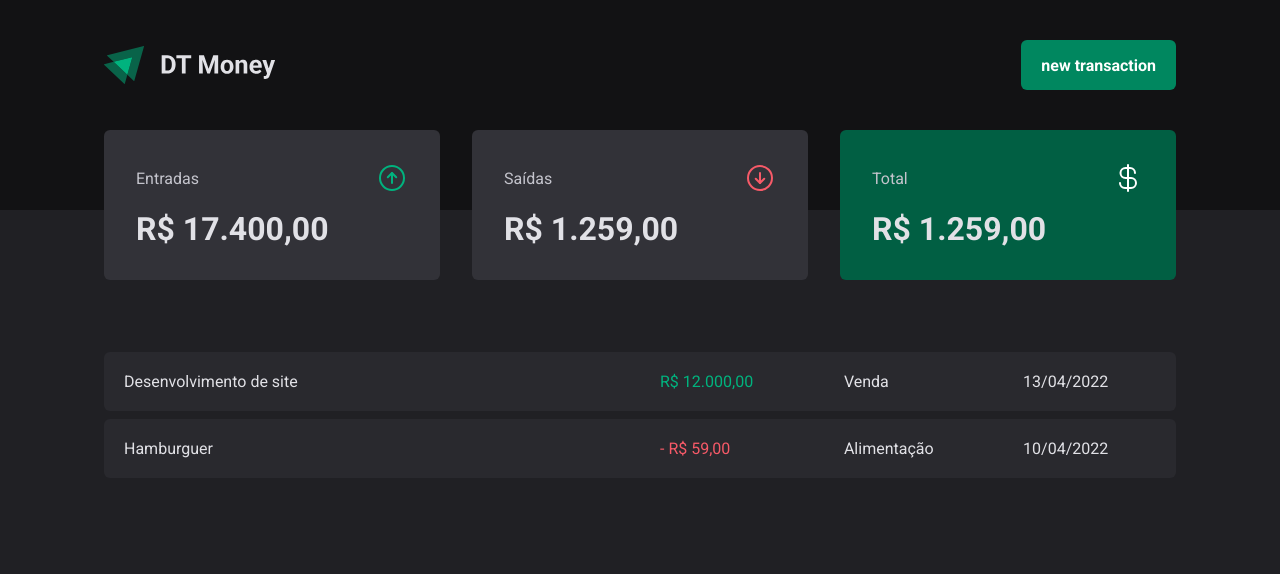
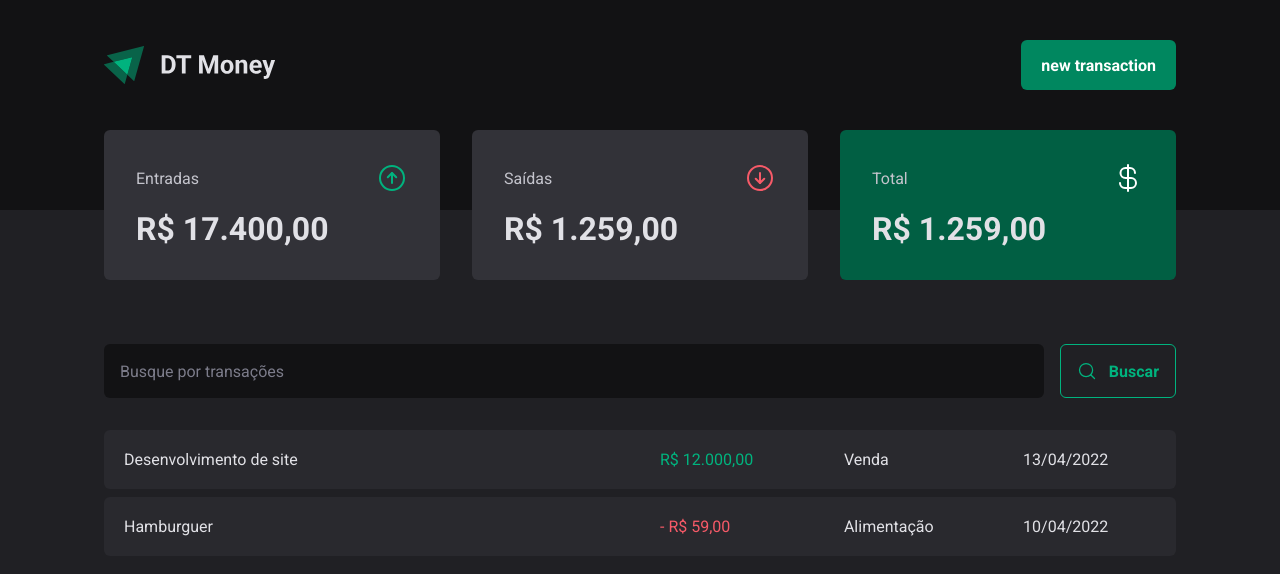
Before and after one commit to eddyzera/dt-money-ignite, a React (Vite) app: page / in a window 1280 px wide. Shown: the top 574 px of the page. Built offline with nearby package versions, Linux system fonts and the light colour scheme.

Commit message:
feat: created SearchForm component

```diff
--- /dev/null
+++ b/src/components/SearchForm/SearchForm.tsx
@@ -0,0 +1,15 @@
+import React from 'react'
+import { MagnifyingGlass } from 'phosphor-react'
+import { SearchFormContainer } from './styles'
+
+export const SearchForm: React.FunctionComponent = () => {
+  return (
+    <SearchFormContainer>
+      <input type="text" placeholder="Busque por transações" />
+      <button type="submit">
+        <MagnifyingGlass size={20} />
+        Buscar
+      </button>
+    </SearchFormContainer>
+  )
+}
--- /dev/null
+++ b/src/components/SearchForm/styles.ts
@@ -0,0 +1,40 @@
+import styled from 'styled-components'
+
+export const SearchFormContainer = styled.form`
+  display: flex;
+  gap: 1rem;
+
+  input {
+    flex: 1;
+    border-radius: 6px;
+    border: 0;
+    background-color: ${props => props.theme['gray-900']};
+    color: ${props => props.theme['gray-300']};
+    padding: 1rem;
+
+    &::placeholder {
+      color: ${props => props.theme['gray-500']};
+    }
+  }
+
+  button {
+    display: flex;
+    align-items: center;
+    gap: 0.75rem;
+
+    border: 0;
+    padding: 1rem;
+    background-color: transparent;
+    border: 1px solid ${props => props.theme['green-300']};
+    color: ${props => props.theme['green-300']};
+    font-weight: bold;
+    border-radius: 6px;
+
+    &:hover {
+      background-color: ${props => props.theme['green-500']};
+      border-color: ${props => props.theme['green-500']};
+      color: ${props => props.theme['white']};
+      transition: background-color 0.2s, color 0.2s, border-color 0.2s;
+    }
+  }
+`
--- a/src/components/index.tsx
+++ b/src/components/index.tsx
@@ -1,2 +1,3 @@
 export { Header } from './Header/Header'
 export { Summary } from './Summary/Summary'
+export { SearchForm } from './SearchForm/SearchForm'
--- a/src/pages/Transactions/Transactions.tsx
+++ b/src/pages/Transactions/Transactions.tsx
@@ -1,5 +1,5 @@
 import React from 'react'
-import { Header, Summary } from '../../components'
+import { Header, SearchForm, Summary } from '../../components'
 import { PriceHighLight, TransactionsContainer, TransactionTable } from './styles'
 
 export const Transactions: React.FunctionComponent = () => {
@@ -8,6 +8,7 @@
       <Header />
       <Summary />
       <TransactionsContainer>
+        <SearchForm />
         <TransactionTable>
           <tbody>
             <tr>
--- a/src/pages/Transactions/styles.ts
+++ b/src/pages/Transactions/styles.ts
@@ -11,7 +11,7 @@
   width: 100%;
   border-collapse: separate;
   border-spacing: 0 0.5rem;
-  /* margin-top: 1.5rem; */
+  margin-top: 1.5rem;
 
   td {
     padding: 1.25rem;
```
